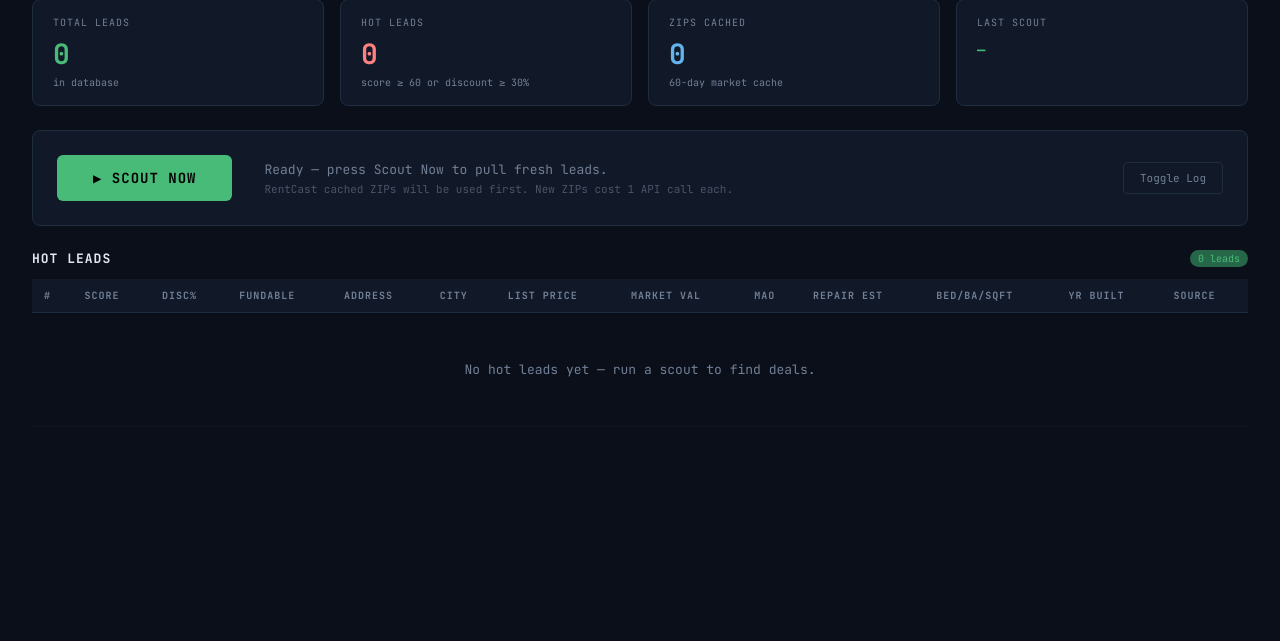
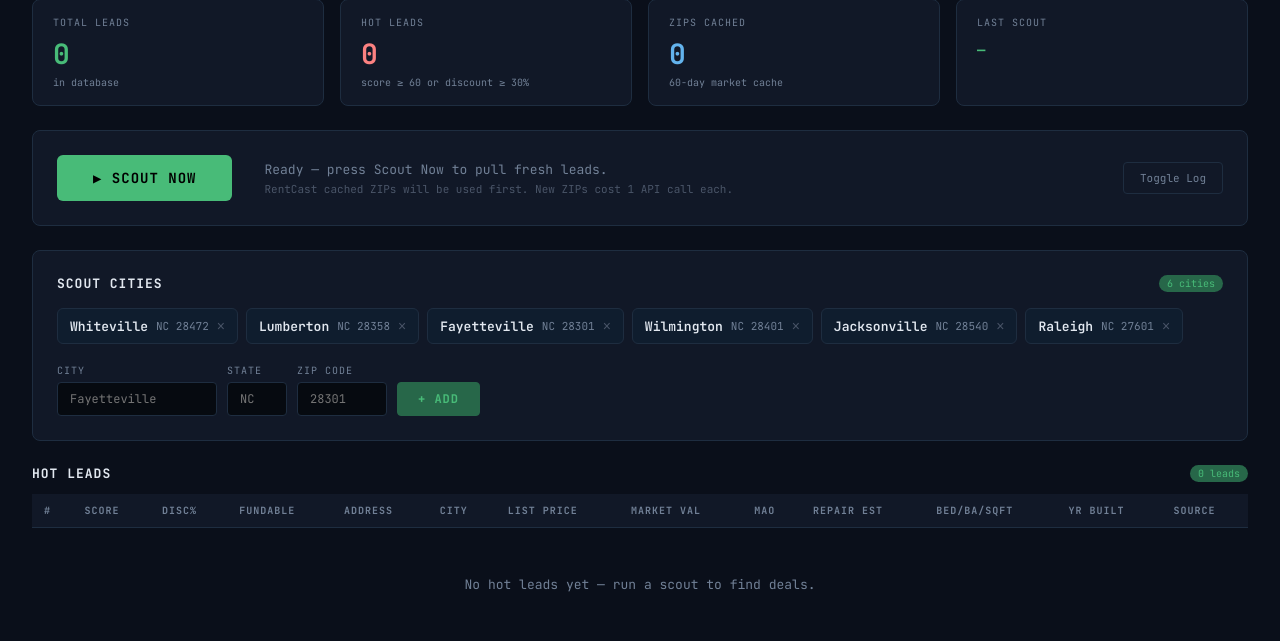
Before and after one commit to williamgparker144-crypto/flip-scout, a Flask app: page / in a window 1280 px wide. Shown: the part 95-736 px from the top of the page. Run offline with Flask 3, Linux system fonts and the light colour scheme; data that the repository does not hold is empty.

Commit message:
Add city manager — add/remove scout cities from dashboard

```diff
--- a/app.py
+++ b/app.py
@@ -10,15 +10,38 @@ Deploy:       gunicorn app:app --bind 0.0.0.0:$PORT
 """
 import os
 import sys
+import json
 import threading
 import subprocess
 import sqlite3
 from pathlib import Path
 from datetime import datetime
 
-from flask import Flask, render_template, jsonify
+from flask import Flask, render_template, jsonify, request
 
-BASE_DIR = Path(__file__).parent
+BASE_DIR   = Path(__file__).parent
+CITIES_FILE = BASE_DIR / "data" / "cities.json"
+
+_DEFAULT_CITIES = [
+    {"city": "Whiteville",   "state": "NC", "zip": "28472"},
+    {"city": "Lumberton",    "state": "NC", "zip": "28358"},
+    {"city": "Fayetteville", "state": "NC", "zip": "28301"},
+    {"city": "Wilmington",   "state": "NC", "zip": "28401"},
+    {"city": "Jacksonville", "state": "NC", "zip": "28540"},
+    {"city": "Raleigh",      "state": "NC", "zip": "27601"},
+]
+
+def _read_cities():
+    try:
+        if CITIES_FILE.exists():
+            return json.loads(CITIES_FILE.read_text())
+    except Exception:
+        pass
+    return list(_DEFAULT_CITIES)
+
+def _write_cities(cities):
+    CITIES_FILE.parent.mkdir(parents=True, exist_ok=True)
+    CITIES_FILE.write_text(json.dumps(cities, indent=2))
 
 app = Flask(__name__)
 
@@ -113,6 +136,38 @@ def leads():
         return jsonify({"error": str(e)}), 500
 
 
+@app.route("/cities", methods=["GET"])
+def get_cities():
+    return jsonify(_read_cities())
+
+@app.route("/cities", methods=["POST"])
+def add_city():
+    data = request.get_json()
+    city  = (data.get("city")  or "").strip().title()
+    state = (data.get("state") or "").strip().upper()
+    zip_  = (data.get("zip")   or "").strip()
+    if not city or not state or not zip_:
+        return jsonify({"ok": False, "msg": "city, state, and zip are required"}), 400
+    if len(zip_) != 5 or not zip_.isdigit():
+        return jsonify({"ok": False, "msg": "ZIP must be 5 digits"}), 400
+    cities = _read_cities()
+    if any(c["zip"] == zip_ for c in cities):
+        return jsonify({"ok": False, "msg": f"{city} ({zip_}) is already in the list"}), 409
+    cities.append({"city": city, "state": state, "zip": zip_})
+    _write_cities(cities)
+    return jsonify({"ok": True, "cities": cities})
+
+@app.route("/cities/<zip_code>", methods=["DELETE"])
+def remove_city(zip_code):
+    cities = _read_cities()
+    updated = [c for c in cities if c["zip"] != zip_code]
+    if len(updated) == len(cities):
+        return jsonify({"ok": False, "msg": "ZIP not found"}), 404
+    if not updated:
+        return jsonify({"ok": False, "msg": "Must keep at least one city"}), 400
+    _write_cities(updated)
+    return jsonify({"ok": True, "cities": updated})
+
 @app.route("/stats")
 def stats():
     db_path = BASE_DIR / "data" / "flip_leads.db"
--- a/templates/dashboard.html
+++ b/templates/dashboard.html
@@ -250,6 +250,41 @@
     <div id="log-output"></div>
   </div>
 
+  <!-- City Manager -->
+  <div style="background:var(--surface);border:1px solid var(--border);border-radius:8px;padding:24px;margin-bottom:24px;">
+    <div class="section-header" style="margin-bottom:16px;">
+      <div class="section-title">Scout Cities</div>
+      <div class="badge" id="city-count">—</div>
+    </div>
+
+    <!-- City tags -->
+    <div id="city-tags" style="display:flex;flex-wrap:wrap;gap:8px;margin-bottom:20px;min-height:36px;"></div>
+
+    <!-- Add city form -->
+    <div style="display:flex;gap:10px;align-items:flex-end;flex-wrap:wrap;">
+      <div>
+        <div style="color:var(--text-dim);font-size:10px;text-transform:uppercase;letter-spacing:1px;margin-bottom:5px;">City</div>
+        <input id="inp-city" type="text" placeholder="Fayetteville"
+          style="background:#060a10;border:1px solid var(--border);color:var(--text);padding:8px 12px;border-radius:4px;font-family:inherit;font-size:12px;width:160px;outline:none;">
+      </div>
+      <div>
+        <div style="color:var(--text-dim);font-size:10px;text-transform:uppercase;letter-spacing:1px;margin-bottom:5px;">State</div>
+        <input id="inp-state" type="text" placeholder="NC" maxlength="2"
+          style="background:#060a10;border:1px solid var(--border);color:var(--text);padding:8px 12px;border-radius:4px;font-family:inherit;font-size:12px;width:60px;outline:none;text-transform:uppercase;">
+      </div>
+      <div>
+        <div style="color:var(--text-dim);font-size:10px;text-transform:uppercase;letter-spacing:1px;margin-bottom:5px;">ZIP Code</div>
+        <input id="inp-zip" type="text" placeholder="28301" maxlength="5"
+          style="background:#060a10;border:1px solid var(--border);color:var(--text);padding:8px 12px;border-radius:4px;font-family:inherit;font-size:12px;width:90px;outline:none;">
+      </div>
+      <button onclick="addCity()"
+        style="background:var(--green-dim);color:var(--green);border:1px solid var(--green-dim);padding:8px 20px;border-radius:4px;font-family:inherit;font-size:12px;font-weight:700;cursor:pointer;letter-spacing:1px;">
+        + ADD
+      </button>
+      <div id="city-msg" style="color:var(--red);font-size:11px;align-self:center;"></div>
+    </div>
+  </div>
+
   <!-- Leads Table -->
   <div class="section-header">
     <div class="section-title">Hot Leads</div>
@@ -403,9 +438,65 @@
     return s.replace(/&/g,'&amp;').replace(/</g,'&lt;').replace(/>/g,'&gt;');
   }
 
+  // ── Cities ─────────────────────────────────────────────────────────────
+  async function loadCities() {
+    const cities = await fetch('/cities').then(x => x.json());
+    renderCities(cities);
+  }
+
+  function renderCities(cities) {
+    document.getElementById('city-count').textContent = cities.length + ' cities';
+    document.getElementById('city-tags').innerHTML = cities.map(c => `
+      <div style="display:inline-flex;align-items:center;gap:8px;background:#0f1d2e;border:1px solid var(--border);border-radius:6px;padding:6px 12px;">
+        <span style="color:var(--text);font-weight:600;">${c.city}</span>
+        <span style="color:var(--text-dim);font-size:11px;">${c.state} ${c.zip}</span>
+        <button onclick="removeCity('${c.zip}')"
+          style="background:none;border:none;color:var(--muted);cursor:pointer;font-size:14px;padding:0;line-height:1;"
+          title="Remove">×</button>
+      </div>
+    `).join('');
+  }
+
+  async function addCity() {
+    const city  = document.getElementById('inp-city').value.trim();
+    const state = document.getElementById('inp-state').value.trim().toUpperCase();
+    const zip   = document.getElementById('inp-zip').value.trim();
+    const msg   = document.getElementById('city-msg');
+    msg.textContent = '';
+
+    if (!city || !state || !zip) { msg.textContent = 'All three fields required.'; return; }
+
+    const r = await fetch('/cities', {
+      method: 'POST',
+      headers: {'Content-Type':'application/json'},
+      body: JSON.stringify({city, state, zip}),
+    }).then(x => x.json());
+
+    if (!r.ok) { msg.textContent = r.msg; return; }
+
+    document.getElementById('inp-city').value  = '';
+    document.getElementById('inp-state').value = '';
+    document.getElementById('inp-zip').value   = '';
+    renderCities(r.cities);
+  }
+
+  async function removeCity(zip) {
+    const r = await fetch(`/cities/${zip}`, {method:'DELETE'}).then(x => x.json());
+    if (!r.ok) { document.getElementById('city-msg').textContent = r.msg; return; }
+    renderCities(r.cities);
+  }
+
+  // Enter key on zip fires add
+  document.addEventListener('DOMContentLoaded', () => {
+    document.getElementById('inp-zip').addEventListener('keydown', e => {
+      if (e.key === 'Enter') addCity();
+    });
+  });
+
   // ── Init ───────────────────────────────────────────────────────────────
   loadStats();
   loadLeads();
+  loadCities();
 </script>
 </body>
 </html>
```
Also changed, not shown: config.py (+25 -9 lines).
